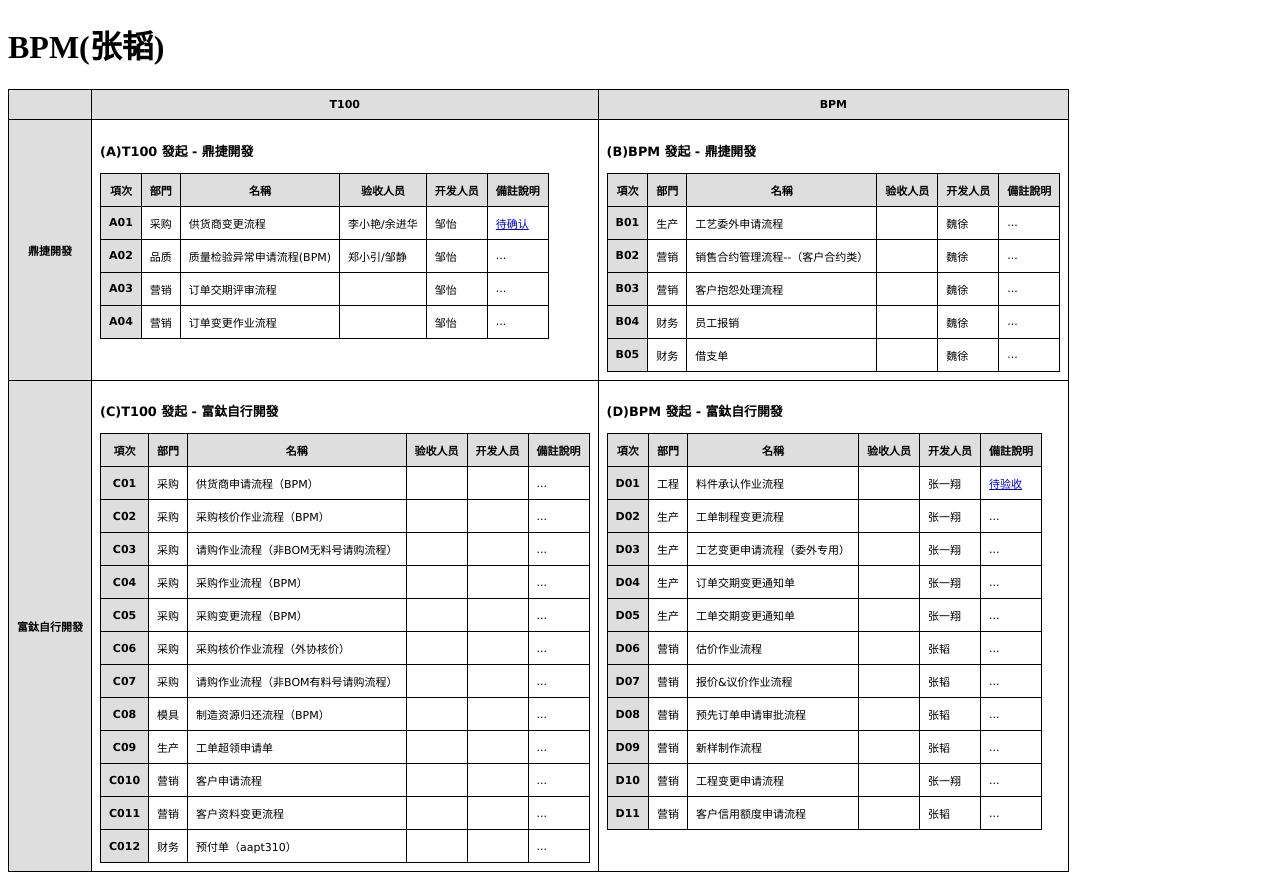
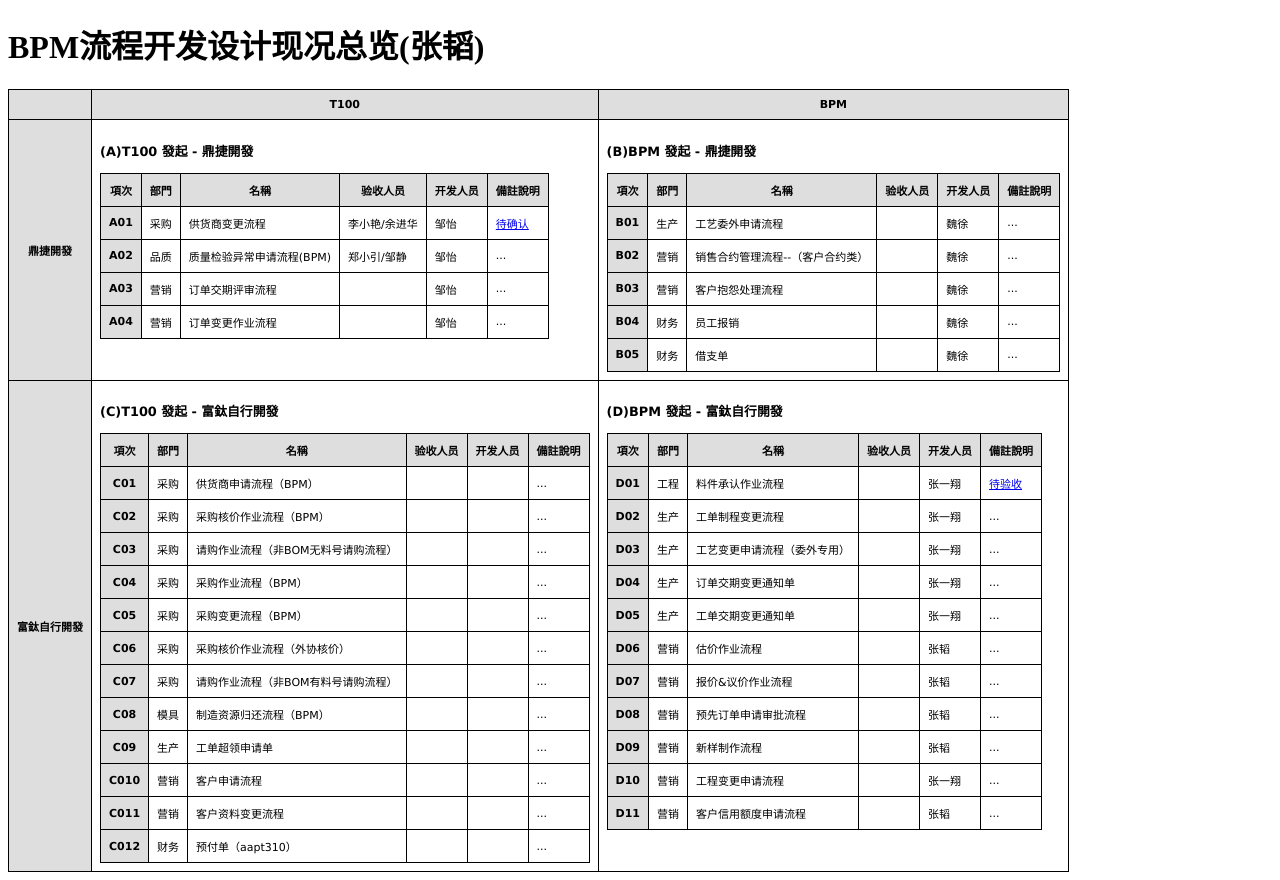
Before and after one commit to ft2017/zt002, a plain HTML site: page index.html in a window 1280 px wide. Drawn offline with Linux system fonts and the light colour scheme.

Commit message:
修改标题

```diff
--- a/index.html
+++ b/index.html
@@ -13,7 +13,7 @@
         <link rel="stylesheet" type="text/css" href="style.css" />
     </head>
     <body>
-        <h1>BPM(张韬)</h1>
+        <h1>BPM流程开发设计现况总览(张韬)</h1>
 
 
         <table class="gridtable" >
```
